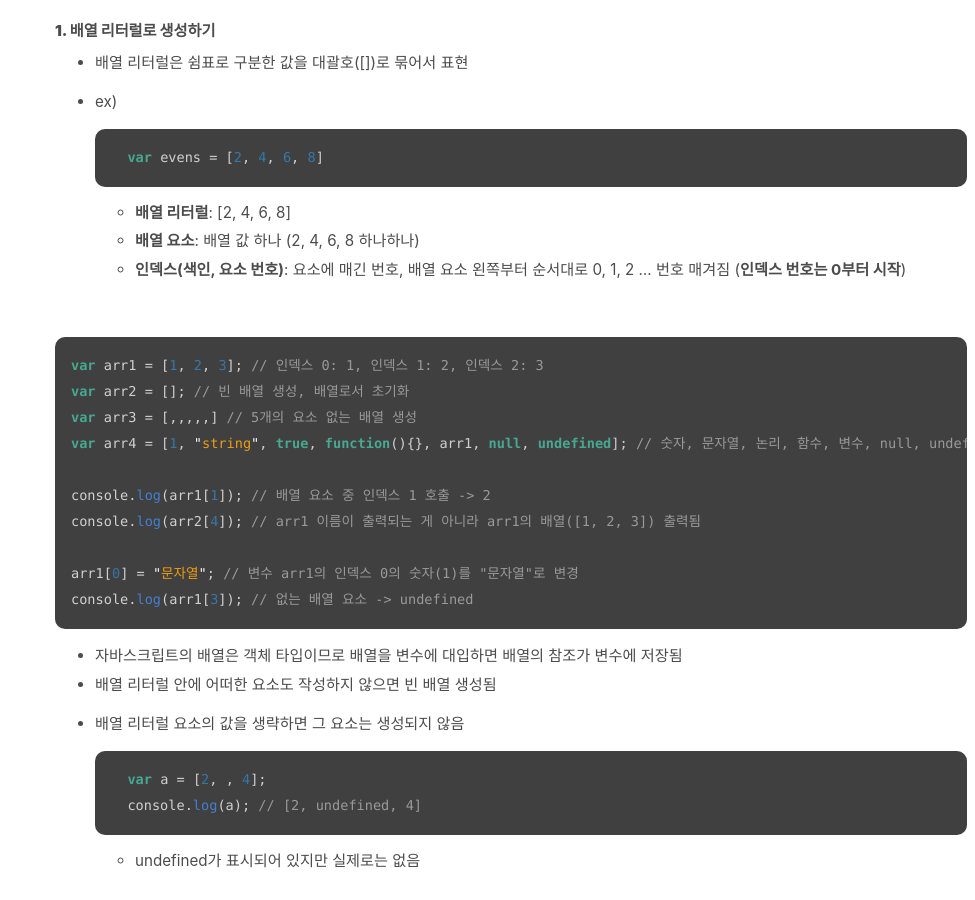
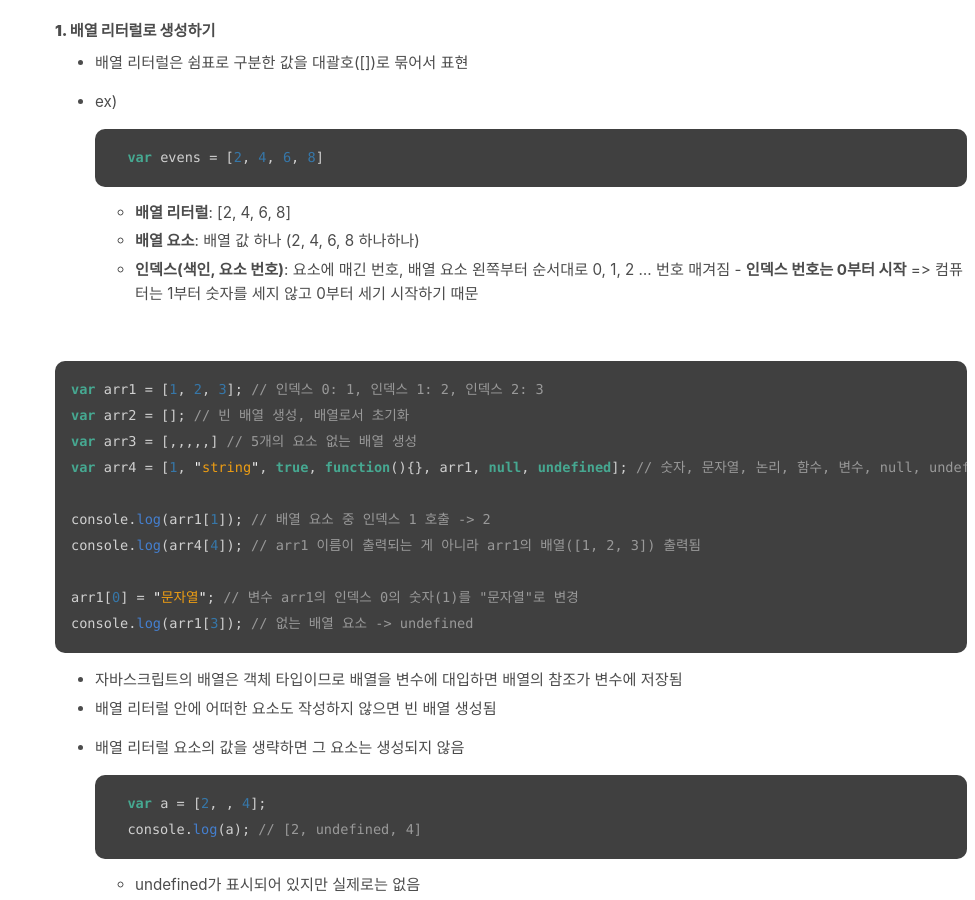
Before and after one commit to absolutelyfullycapable/absolutelyfullycapable.github.io, a Jekyll site: the page built from _posts/2021-01-14-javascript-array.md, in a window 1280 px wide and 900 px high, scrolled down 612 px. Shown: the whole window, without its empty margins (305-1280 px from the left). Built offline with Jekyll 4.4.1, drawn with Linux system fonts in a browser that asks for light colours; comment, search, counter and statistics services are not loaded.

Commit message:
Update 2021-01-14-javascript-array.md

````diff
--- a/_posts/2021-01-14-javascript-array.md
+++ b/_posts/2021-01-14-javascript-array.md
@@ -34,7 +34,8 @@ comments: true
 
     - **배열 리터럴**: [2, 4, 6, 8]
     - **배열 요소**: 배열 값 하나 (2, 4, 6, 8 하나하나)
-    - **인덱스(색인, 요소 번호)**: 요소에 매긴 번호, 배열 요소 왼쪽부터 순서대로 0, 1, 2 ... 번호 매겨짐 (**인덱스 번호는 0부터 시작**)
+    - **인덱스(색인, 요소 번호)**: 요소에 매긴 번호, 배열 요소 왼쪽부터 순서대로 0, 1, 2 ... 번호 매겨짐
+    	- **인덱스 번호는 0부터 시작** => 컴퓨터는 1부터 숫자를 세지 않고 0부터 세기 시작하기 때문
 
 <br>
 
@@ -45,7 +46,7 @@ var arr3 = [,,,,,] // 5개의 요소 없는 배열 생성
 var arr4 = [1, "string", true, function(){}, arr1, null, undefined]; // 숫자, 문자열, 논리, 함수, 변수, null, undefined .. 등 모든 타입의 값이 올 수 있음
 
 console.log(arr1[1]); // 배열 요소 중 인덱스 1 호출 -> 2
-console.log(arr2[4]); // arr1 이름이 출력되는 게 아니라 arr1의 배열([1, 2, 3]) 출력됨
+console.log(arr4[4]); // arr1 이름이 출력되는 게 아니라 arr1의 배열([1, 2, 3]) 출력됨
 
 arr1[0] = "문자열"; // 변수 arr1의 인덱스 0의 숫자(1)를 "문자열"로 변경
 console.log(arr1[3]); // 없는 배열 요소 -> undefined
@@ -279,7 +280,7 @@ console.log(b); // [5, 4, 3, 2, 1]
     	return ['jh', 'dk', 'boo', 'mg'];
     }
     svt = members();
-    for(var i = 0; i < svt.length; i++) { // .length 덕분에 반복문이 동작하는 횟수는 배열에 담겨 있는 원소들의 개수에 따라 탄력적으로 바뀜 -> 배열에 담겨 있는 원소들이 달라져도 오류 없이 실행 가능!
+    for (var i = 0; i < svt.length; i++) { // .length 덕분에 반복문이 동작하는 횟수는 배열에 담겨 있는 원소들의 개수에 따라 탄력적으로 바뀜 -> 배열에 담겨 있는 원소들이 달라져도 오류 없이 실행 가능!
     	document.write(svt[i].toUpperCase() + '<br>'); // .toUpperCase(): 대문자 변환
     }
     ```
````
